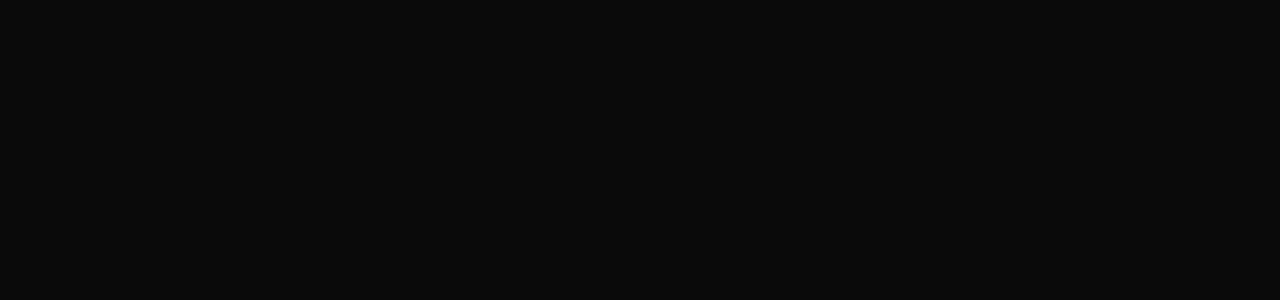
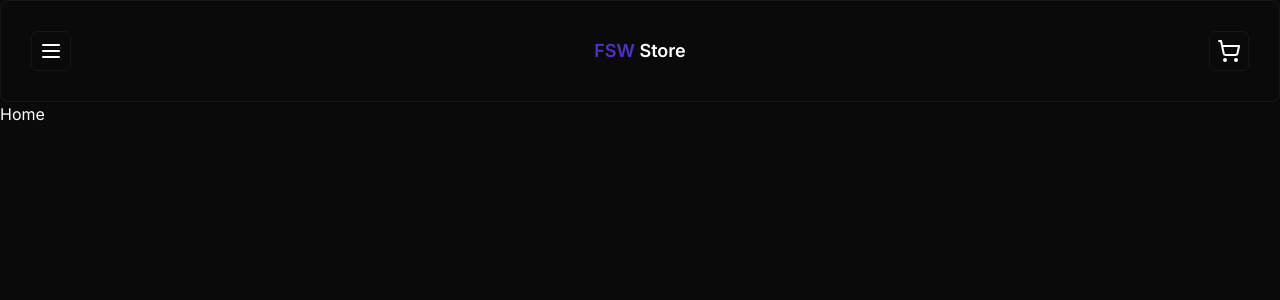
Before and after one commit to jhonatan-oliveiradev/fsw-store, a Next.js app: page / in a window 1280 px wide. Shown: the top 300 px of the page. Built offline with nearby package versions, Linux system fonts and the light colour scheme.

Commit message:
:construction: feat: add button and card components

```diff
--- a/package.json
+++ b/package.json
@@ -10,6 +10,7 @@
   },
   "dependencies": {
     "@prisma/client": "^5.4.2",
+    "@radix-ui/react-slot": "^1.0.2",
     "class-variance-authority": "^0.7.0",
     "clsx": "^2.0.0",
     "lucide-react": "^0.287.0",
--- a/src/app/layout.tsx
+++ b/src/app/layout.tsx
@@ -1,22 +1,26 @@
-import type { Metadata } from 'next'
-import { Inter } from 'next/font/google'
-import './globals.css'
+import type { Metadata } from "next";
+import { Inter } from "next/font/google";
+import "./globals.css";
+import Header from "@/components/ui/header";
 
-const inter = Inter({ subsets: ['latin'] })
+const inter = Inter({ subsets: ["latin"] });
 
 export const metadata: Metadata = {
-  title: 'Create Next App',
-  description: 'Generated by create next app',
-}
+  title: "Create Next App",
+  description: "Generated by create next app",
+};
 
 export default function RootLayout({
   children,
 }: {
-  children: React.ReactNode
+  children: React.ReactNode;
 }) {
   return (
-    <html lang="en">
-      <body className={inter.className}>{children}</body>
+    <html lang="pt-br">
+      <body className={inter.className}>
+        <Header />
+        <main>{children}</main>
+      </body>
     </html>
-  )
+  );
 }
--- a/src/app/page.tsx
+++ b/src/app/page.tsx
@@ -1,3 +1,3 @@
 export default function Home() {
-  return <div></div>;
+  return <div>Home</div>;
 }
--- /dev/null
+++ b/src/components/ui/button.tsx
@@ -0,0 +1,56 @@
+import * as React from "react"
+import { Slot } from "@radix-ui/react-slot"
+import { cva, type VariantProps } from "class-variance-authority"
+
+import { cn } from "@/lib/utils"
+
+const buttonVariants = cva(
+  "inline-flex items-center justify-center rounded-md text-sm font-medium ring-offset-background transition-colors focus-visible:outline-none focus-visible:ring-2 focus-visible:ring-ring focus-visible:ring-offset-2 disabled:pointer-events-none disabled:opacity-50",
+  {
+    variants: {
+      variant: {
+        default: "bg-primary text-primary-foreground hover:bg-primary/90",
+        destructive:
+          "bg-destructive text-destructive-foreground hover:bg-destructive/90",
+        outline:
+          "border border-input bg-background hover:bg-accent hover:text-accent-foreground",
+        secondary:
+          "bg-secondary text-secondary-foreground hover:bg-secondary/80",
+        ghost: "hover:bg-accent hover:text-accent-foreground",
+        link: "text-primary underline-offset-4 hover:underline",
+      },
+      size: {
+        default: "h-10 px-4 py-2",
+        sm: "h-9 rounded-md px-3",
+        lg: "h-11 rounded-md px-8",
+        icon: "h-10 w-10",
+      },
+    },
+    defaultVariants: {
+      variant: "default",
+      size: "default",
+    },
+  }
+)
+
+export interface ButtonProps
+  extends React.ButtonHTMLAttributes<HTMLButtonElement>,
+    VariantProps<typeof buttonVariants> {
+  asChild?: boolean
+}
+
+const Button = React.forwardRef<HTMLButtonElement, ButtonProps>(
+  ({ className, variant, size, asChild = false, ...props }, ref) => {
+    const Comp = asChild ? Slot : "button"
+    return (
+      <Comp
+        className={cn(buttonVariants({ variant, size, className }))}
+        ref={ref}
+        {...props}
+      />
+    )
+  }
+)
+Button.displayName = "Button"
+
+export { Button, buttonVariants }
--- /dev/null
+++ b/src/components/ui/card.tsx
@@ -0,0 +1,79 @@
+import * as React from "react"
+
+import { cn } from "@/lib/utils"
+
+const Card = React.forwardRef<
+  HTMLDivElement,
+  React.HTMLAttributes<HTMLDivElement>
+>(({ className, ...props }, ref) => (
+  <div
+    ref={ref}
+    className={cn(
+      "rounded-lg border bg-card text-card-foreground shadow-sm",
+      className
+    )}
+    {...props}
+  />
+))
+Card.displayName = "Card"
+
+const CardHeader = React.forwardRef<
+  HTMLDivElement,
+  React.HTMLAttributes<HTMLDivElement>
+>(({ className, ...props }, ref) => (
+  <div
+    ref={ref}
+    className={cn("flex flex-col space-y-1.5 p-6", className)}
+    {...props}
+  />
+))
+CardHeader.displayName = "CardHeader"
+
+const CardTitle = React.forwardRef<
+  HTMLParagraphElement,
+  React.HTMLAttributes<HTMLHeadingElement>
+>(({ className, ...props }, ref) => (
+  <h3
+    ref={ref}
+    className={cn(
+      "text-2xl font-semibold leading-none tracking-tight",
+      className
+    )}
+    {...props}
+  />
+))
+CardTitle.displayName = "CardTitle"
+
+const CardDescription = React.forwardRef<
+  HTMLParagraphElement,
+  React.HTMLAttributes<HTMLParagraphElement>
+>(({ className, ...props }, ref) => (
+  <p
+    ref={ref}
+    className={cn("text-sm text-muted-foreground", className)}
+    {...props}
+  />
+))
+CardDescription.displayName = "CardDescription"
+
+const CardContent = React.forwardRef<
+  HTMLDivElement,
+  React.HTMLAttributes<HTMLDivElement>
+>(({ className, ...props }, ref) => (
+  <div ref={ref} className={cn("p-6 pt-0", className)} {...props} />
+))
+CardContent.displayName = "CardContent"
+
+const CardFooter = React.forwardRef<
+  HTMLDivElement,
+  React.HTMLAttributes<HTMLDivElement>
+>(({ className, ...props }, ref) => (
+  <div
+    ref={ref}
+    className={cn("flex items-center p-6 pt-0", className)}
+    {...props}
+  />
+))
+CardFooter.displayName = "CardFooter"
+
+export { Card, CardHeader, CardFooter, CardTitle, CardDescription, CardContent }
--- /dev/null
+++ b/src/components/ui/header.tsx
@@ -0,0 +1,23 @@
+import { MenuIcon, ShoppingCartIcon } from "lucide-react";
+import { Button } from "./button";
+import { Card } from "./card";
+
+const Header = () => {
+  return (
+    <Card className="flex items-center justify-between p-[1.875rem]">
+      <Button variant="outline" size="icon">
+        <MenuIcon />
+      </Button>
+
+      <h2 className="text-lg font-semibold">
+        <span className="text-primary">FSW</span> Store
+      </h2>
+
+      <Button variant="outline" size="icon">
+        <ShoppingCartIcon />
+      </Button>
+    </Card>
+  );
+};
+
+export default Header;
```
Also changed, not shown: 1 other file (tests, documents, lock files or other folders).
